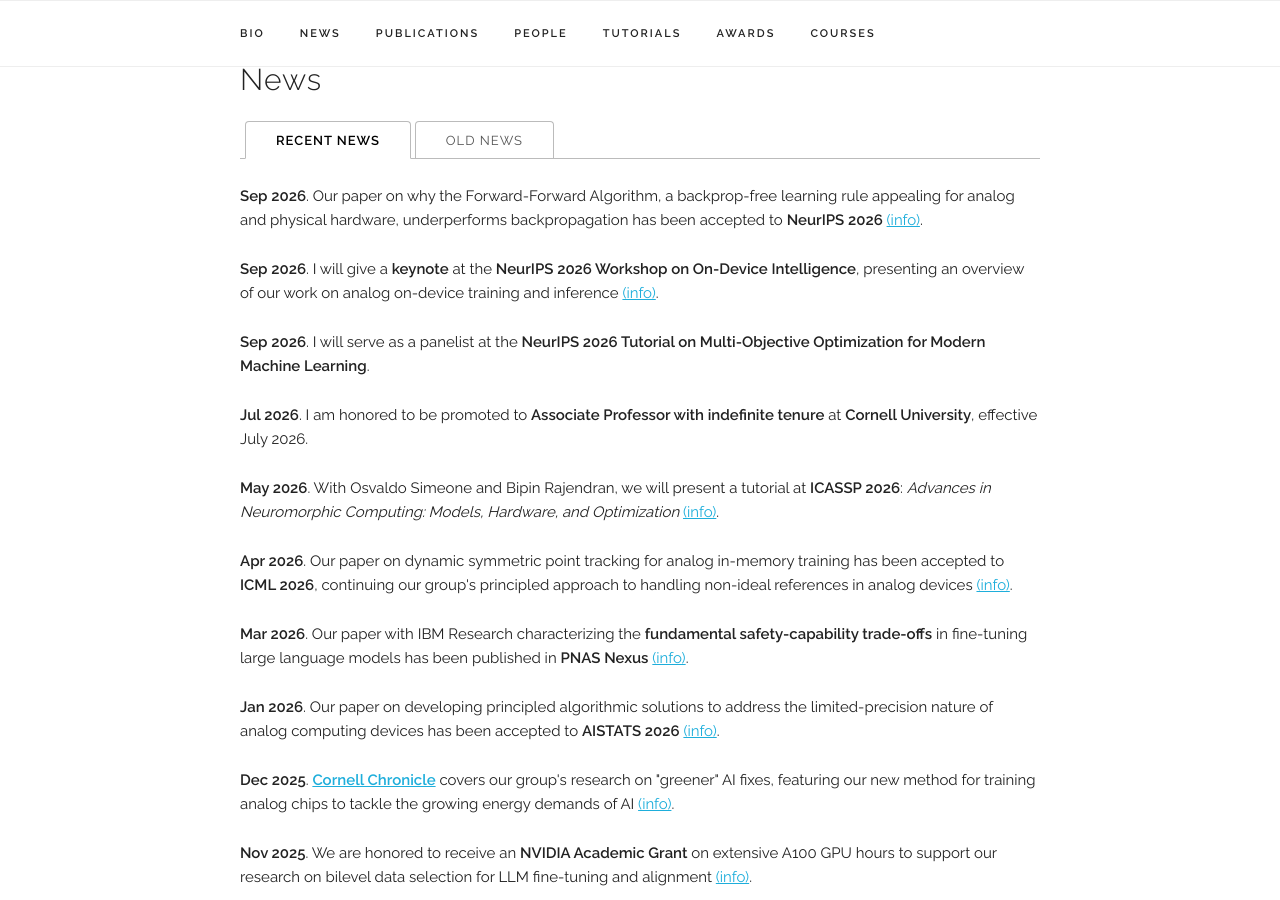
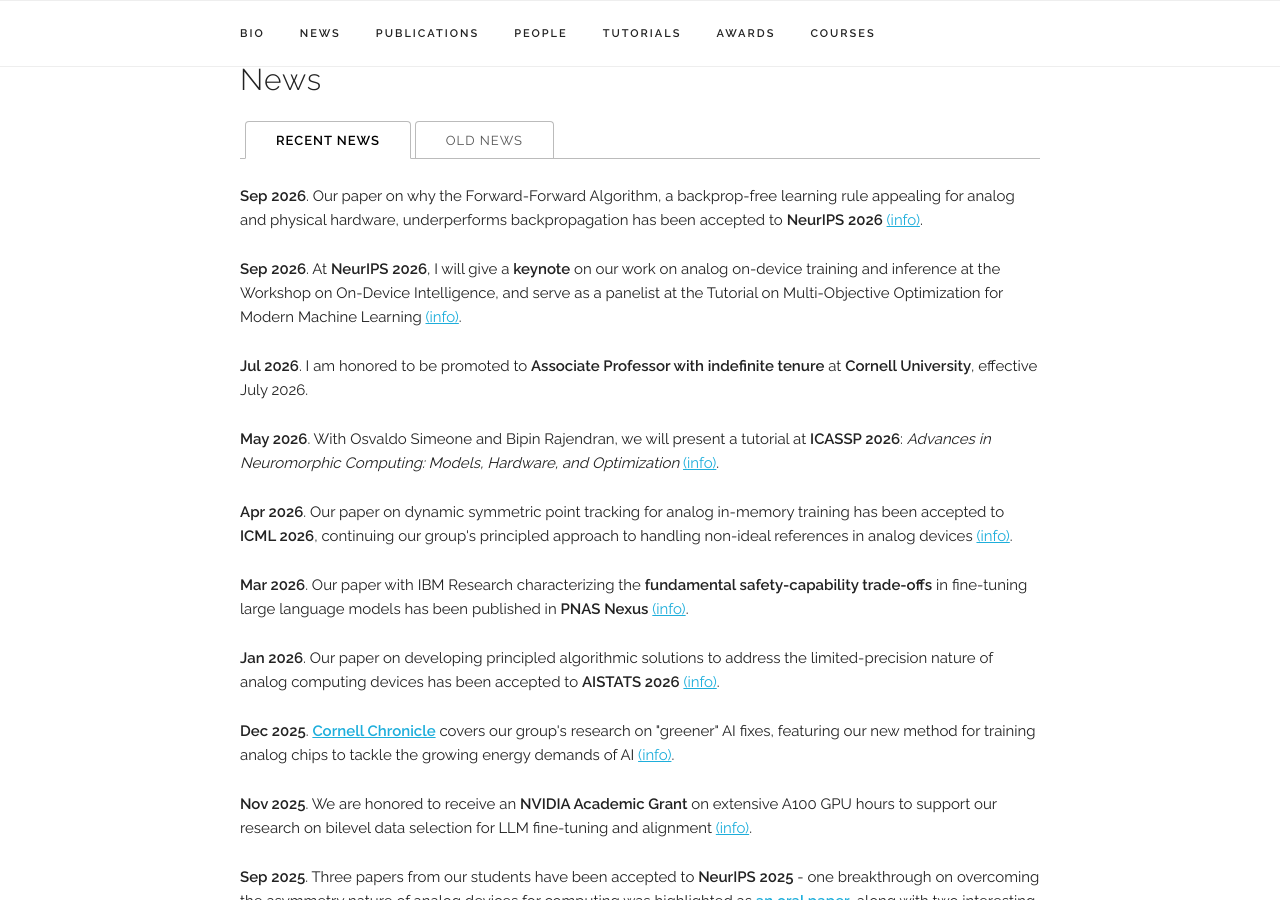
Before and after one commit to chentianyi1991/chentianyi1991.github.io, a Jekyll site: the page built from index.html, in a window 1280 px wide and 900 px high, scrolled down 1003 px. Built offline with Jekyll 4.4.1, drawn with Linux system fonts in a browser that asks for light colours; some web fonts are replaced; comment, search, counter and statistics services are not loaded.

Commit message:
Update news.yaml

```diff
--- a/_data/news.yaml
+++ b/_data/news.yaml
@@ -4,12 +4,8 @@
     date: "Sep 2026"
     selected: y
 
-  - item: "I will give a <b>keynote</b> at the <b>NeurIPS 2026 Workshop on On-Device Intelligence</b>, presenting an overview of our work on analog on-device training and inference"
+  - item: "At <b>NeurIPS 2026</b>, I will give a <b>keynote</b> on our work on analog on-device training and inference at the Workshop on On-Device Intelligence, and serve as a panelist at the Tutorial on Multi-Objective Optimization for Modern Machine Learning"
     link: "https://odi2026.github.io/"
-    date: "Sep 2026"
-    selected: y
-
-  - item: "I will serve as a panelist at the <b>NeurIPS 2026 Tutorial on Multi-Objective Optimization for Modern Machine Learning</b>"
     date: "Sep 2026"
     selected: y
 
```
